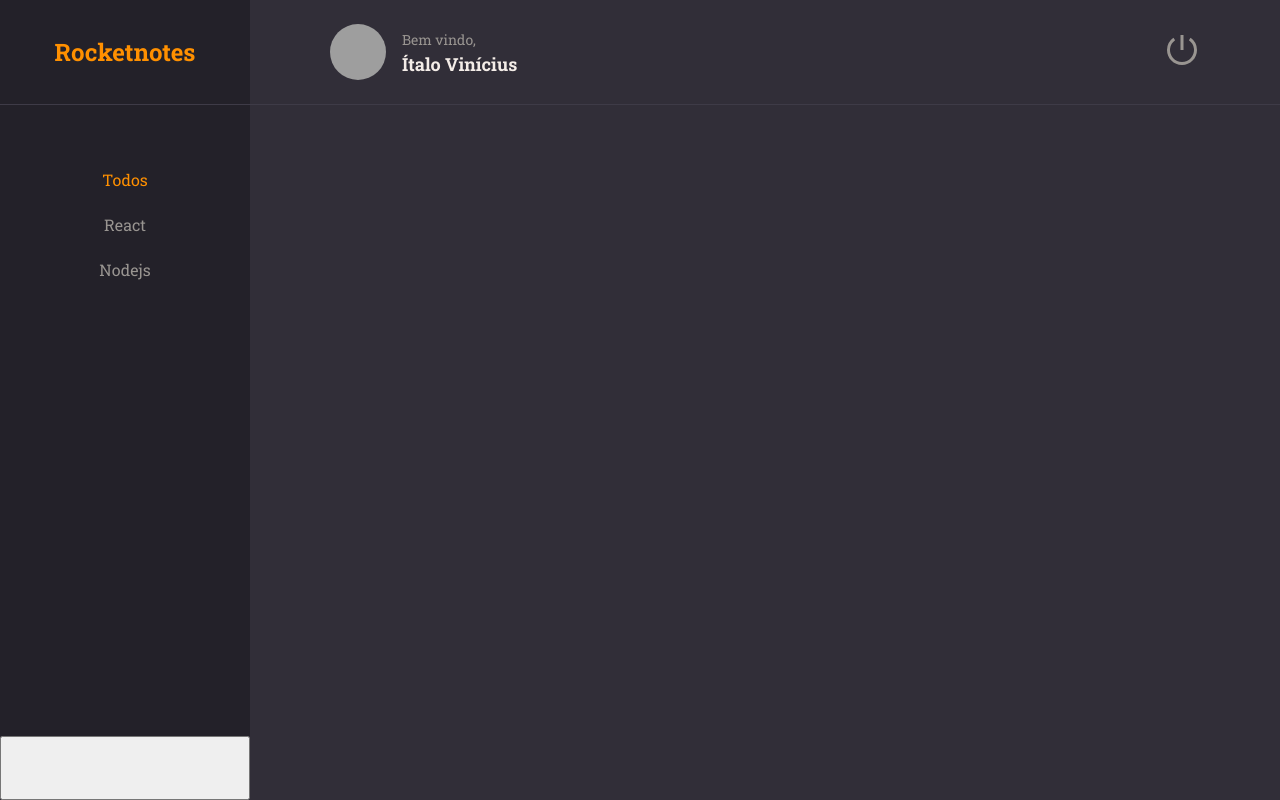
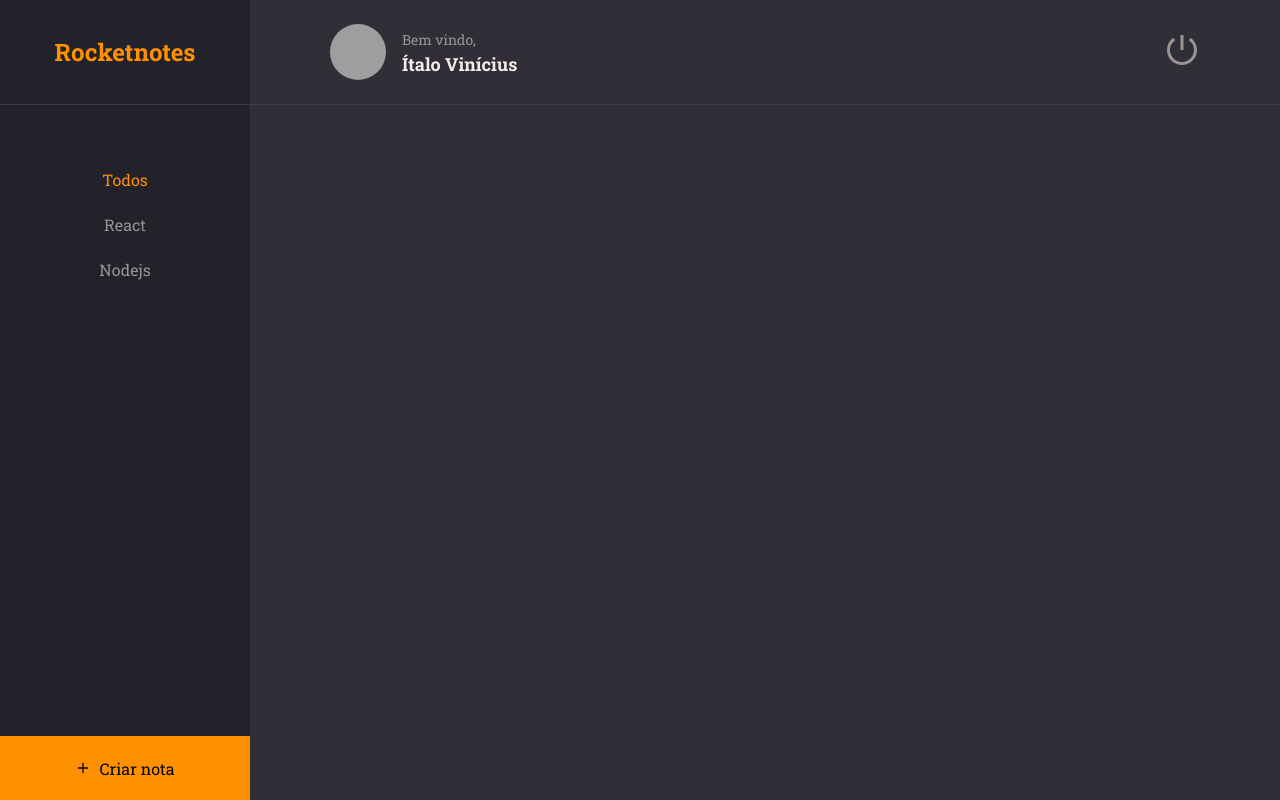
Before and after one commit to Italovini223/rocketnotes-frontend, a React (Vite) app: page / in a window 1280 px wide. Built offline with nearby package versions, Linux system fonts and the light colour scheme; grey boxes are pictures that could not be loaded.

Commit message:
✨ feat: code in Botão criar nota classroom

```diff
--- a/src/pages/Home/index.jsx
+++ b/src/pages/Home/index.jsx
@@ -1,7 +1,9 @@
+import { FiPlus } from "react-icons/fi";
 import {Container, Brand, Menu, Search, Content, NewNote} from './styles';
 
 import {Header} from "../../components/Header"
 import { ButtonText } from '../../components/ButtonText';
+
 
 export function Home(){
   return(
@@ -27,7 +29,8 @@
       </Content>
 
       <NewNote>
-
+        <FiPlus />
+        Criar nota
       </NewNote>
     </Container>
   );
--- a/src/pages/Home/styles.js
+++ b/src/pages/Home/styles.js
@@ -57,4 +57,15 @@
 export const NewNote= styled.button`
   grid-area: newnote;
 
+  background-color: ${({theme}) => theme.COLORS.ORANGE};
+
+  border: none;
+
+  display: flex;
+  align-items: center;
+  justify-content: center;
+
+  svg {
+    margin-right: 8px;
+  }
 `;
```
